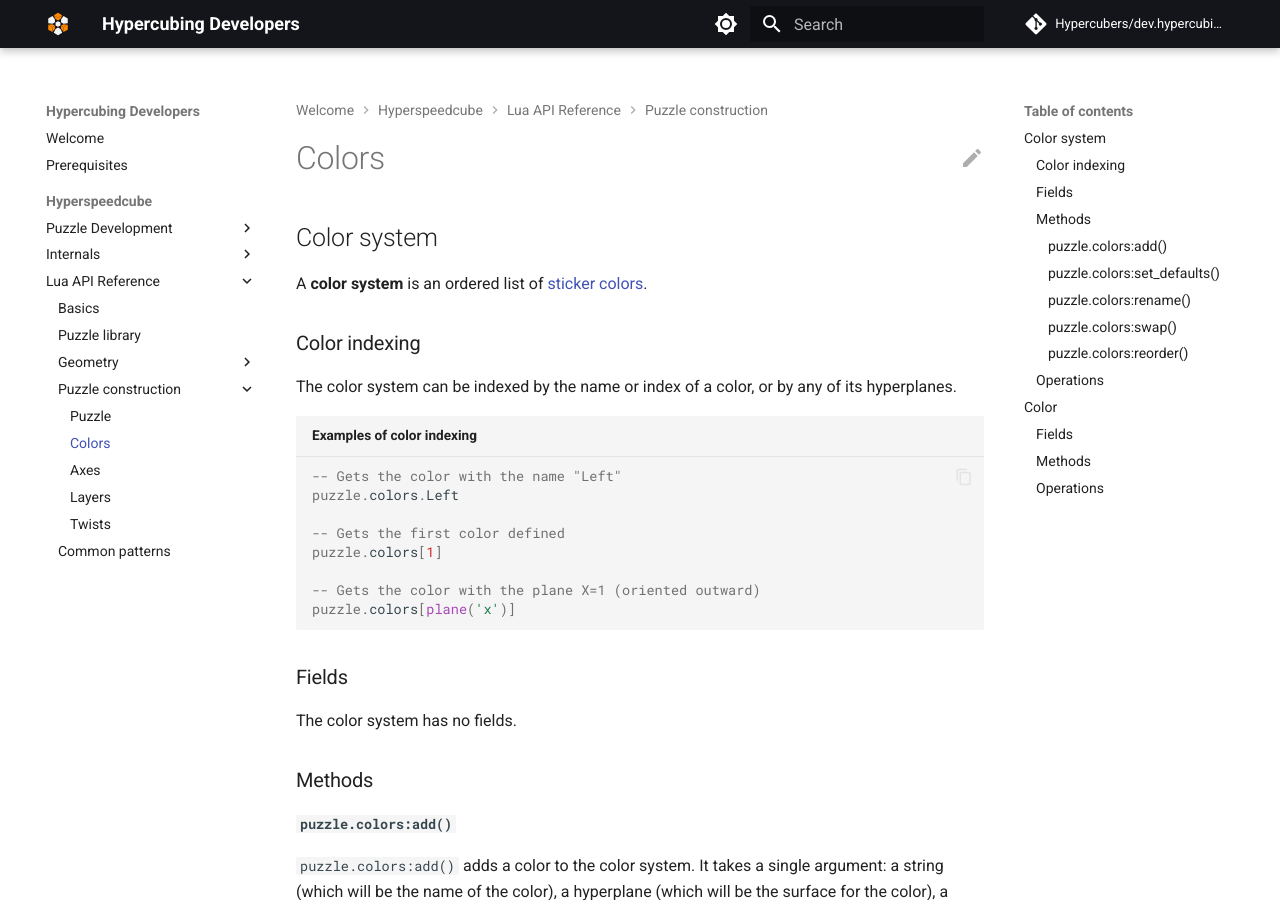
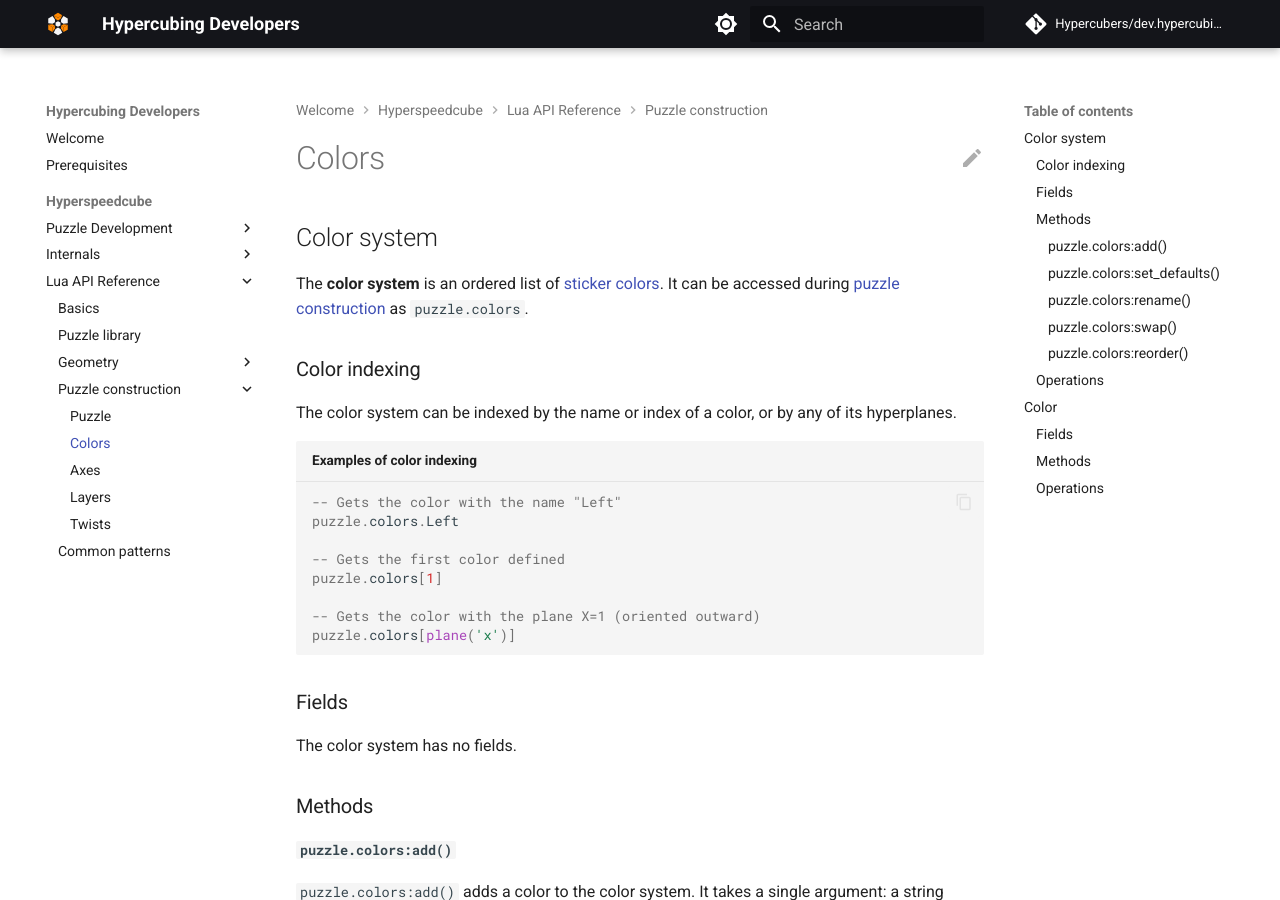
Before and after one commit to Hypercubers/dev.hypercubing.xyz, an MkDocs documentation site: the page built from docs/hsc/lua/puzzle-construction/colors.md, in a window 1280 px wide and 900 px high. Built offline with MkDocs 1.6.1 and Material for MkDocs 9.7.7, drawn with Linux system fonts in a browser that asks for light colours; comment, search, counter and statistics services are not loaded.

Commit message:
Misc. formatting/wording improvements

```diff
--- a/docs/hsc/lua/puzzle-construction/colors.md
+++ b/docs/hsc/lua/puzzle-construction/colors.md
@@ -2,7 +2,7 @@
 
 ## Color system
 
-A **color system** is an ordered list of [sticker colors](#color).
+The **color system** is an ordered list of [sticker colors](#color). It can be accessed during [puzzle construction](puzzle.md) as `puzzle.colors`.
 
 ### Color indexing
 
```
Also changed, not shown: docs/hsc/lua/common.md (+1 -1 lines), docs/hsc/lua/geometry/hyperplane.md (+2 -2 lines).
